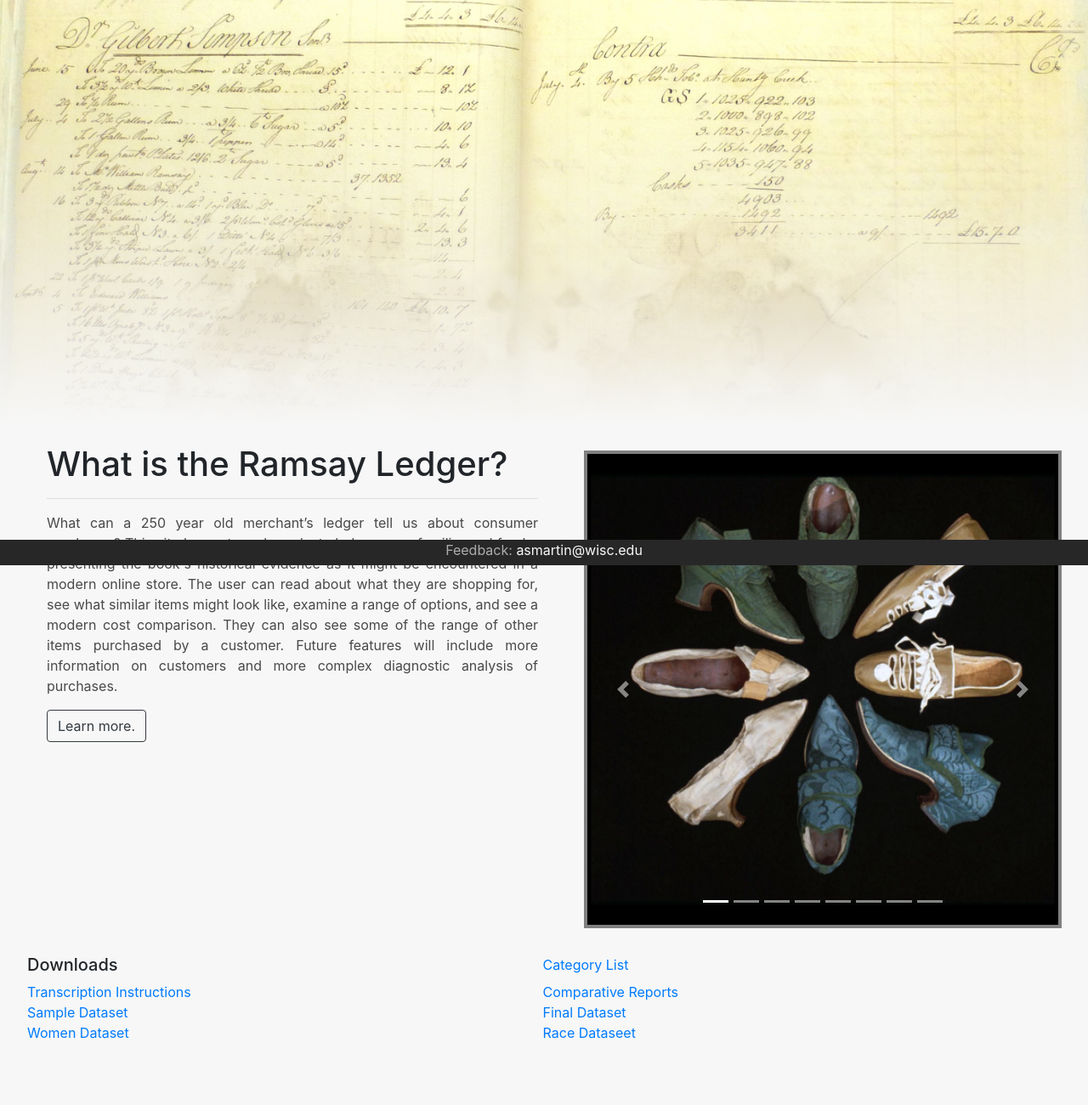
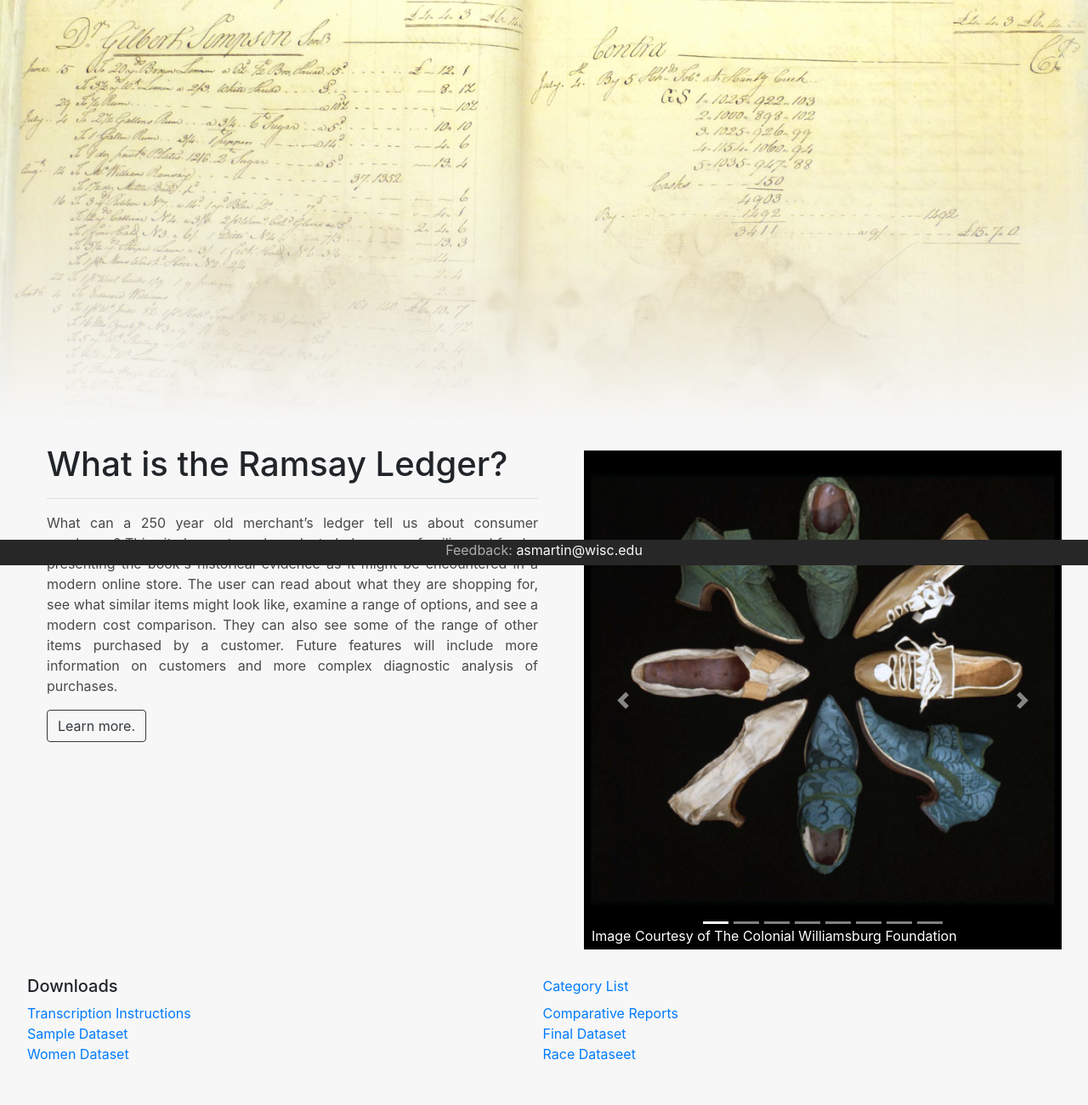
Before and after one commit to cjswedes/real-wear, a Django app: page / in a window 1280 px wide. Shown: the part 135-1435 px from the top of the page at 85% size. Before the commit the page ends 1357 px from the top, so only its background shows below. Run offline with Django 3.2, Linux system fonts and the light colour scheme; some libraries are stand-ins or nearby versions.

Commit message:
carousel image captions

```diff
--- a/ramsay/ledger/templates/home.html
+++ b/ramsay/ledger/templates/home.html
@@ -27,6 +27,21 @@
         margin: 15px;
         width: 50%;
     }
+
+    .carousel-caption{
+        bottom:-20px;
+        left: 5px;
+    }
+
+/* TODO: Not sure why this is not working. */
+    .carousel-caption .a{
+        color:white;
+    }
+
+    .carousel-item{
+        padding-bottom:25px;
+    }
+
 </style>
 {% endblock style %}
 
@@ -64,7 +79,7 @@
                 </div>
                 <div class="p-2 displayblock">
                     <!-- border-radius:25px; -->
-                    <div class="row align-items-center m-2" style="background:grey; height:auto; ">
+                    <div class="row align-items-center m-2" style="background:black; height:auto;">
                         <!-- class m-4 -->
                         <div id="carouselExampleIndicators" class="carousel slide flex-col m-1 w-100"
                             data-ride="carousel">
@@ -73,30 +88,52 @@
                                     <div class="carousel-item active">
                                         <img class="d-block w-100" src="{% static 'images/Shoes.jpg' %}"
                                             alt="First slide">
+                                        <div class="carousel-caption text-left text-truncate" >
+                                            <a href="http://emuseum.history.org/view/objects/asitem/items$0040:12049" style="color:white;">Image Courtesy of The Colonial Williamsburg Foundation</a>
+                                        </div>
                                     </div>
                                     <div class="carousel-item">
                                         <img class="d-block w-100" src="{% static 'images/Calico.jpg' %}"
                                             alt="Second slide">
+                                        <div class="carousel-caption text-left text-truncate" >
+                                            <a href="http://www.metmuseum.org/art/collection/search/19004?when=A.D.힭�1800&amp;amp;ft=calico&amp;amp;pg=1&amp;amp;rpp=20&amp;amp;pos=14" style="color:white;">Metropolitan Museum of Art</a>
+                                        </div>
                                     </div>
                                     <div class="carousel-item">
                                         <img class="d-block w-100" src="{% static 'images/Thread.jpg' %}"
                                             alt="Third slide">
+                                        <div class="carousel-caption text-left text-truncate" >
+                                            <a href="http://collections.vam.ac.uk/item/O78858/skein-unknown/" style="color:white;">Victoria &amp; Albert Museum</a>
+                                        </div>
                                     </div>
                                     <div class="carousel-item">
                                         <img class="d-block w-100" src="{% static 'images/Check.jpg' %}"
                                             alt="Fourth slide">
+                                        <div class="carousel-caption text-left text-truncate" >
+                                            <a href="http://emuseum.history.org/view/objects/asitem/items$0040:30921" style="color:white;">Image Courtesy of The Colonial Williamsburg Foundation</a>
+                                        </div>
                                     </div>
                                     <div class="carousel-item">
                                         <img class="d-block w-100" src="{% static 'images/Linen.jpg' %}"
                                             alt="Fifth slide">
+                                        <div class="carousel-caption text-left text-truncate" >
+                                            <a href="http://collections.vam.ac.uk/item/O238478/wrapping-gown-unknown/" style="color:white;">Victoria &amp; Albert Museum</a>
+                                        </div>
                                     </div>
                                     <div class="carousel-item">
                                         <img class="d-block w-100" src="{% static 'images/Pins.jpg' %}"
                                             alt="Sixth slide">
+                                        <div class="carousel-caption text-left text-truncate" >
+                                            <a href="https://www.alexandriava.gov/Archaeology" style="color:white;">Alexandria Archaeology Museum</a>
+                                        </div>
                                     </div>
                                     <div class="carousel-item">
                                         <img class="d-block w-100" src="{% static 'images/Hose.jpg' %}"
                                             alt="Seventh slide">
+                                        <div class="carousel-caption text-left text-truncate" >
+                                            <a href="http://emuseum.history.org/view/objects/asitem/items$0040:31694"
+                                            style="color:white;">Image Courtesy of The Colonial Williamsburg Foundation</a>
+                                        </div>
                                     </div>
                                 </div>
                             </div>
```
